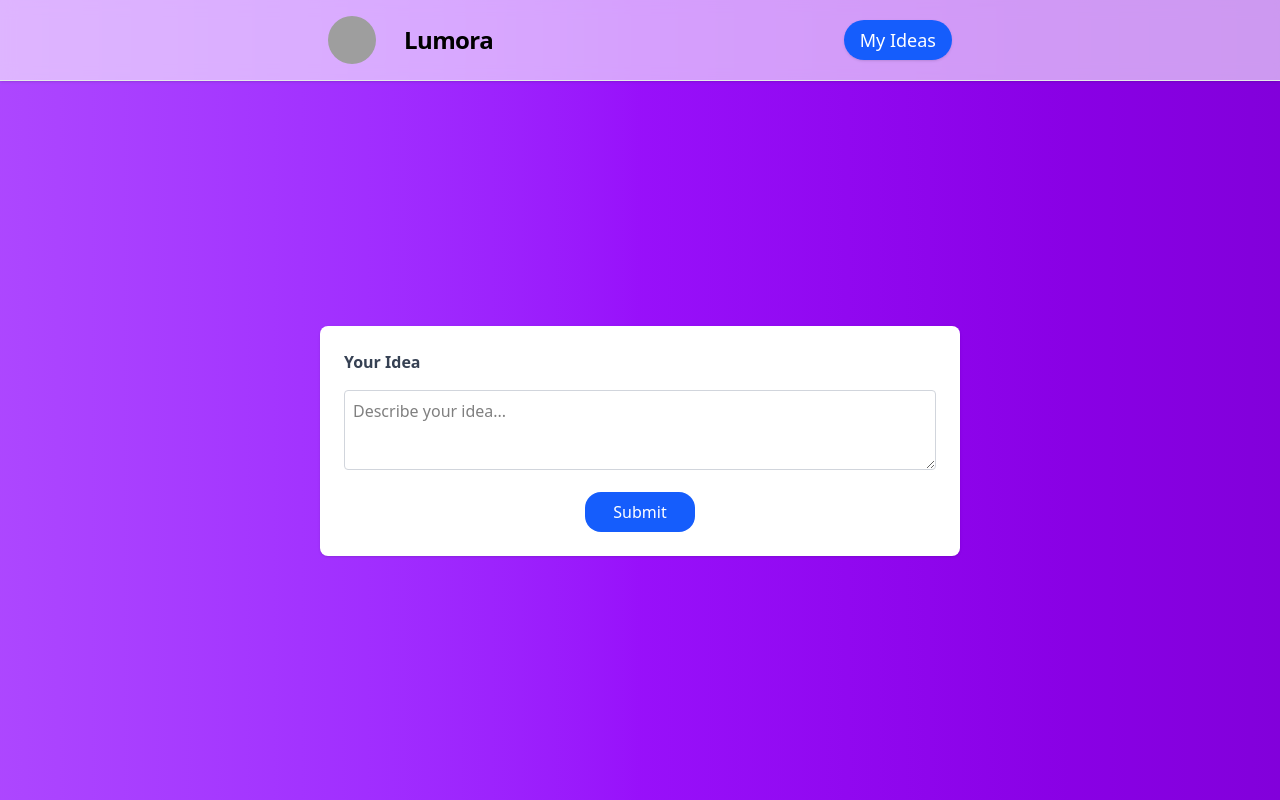
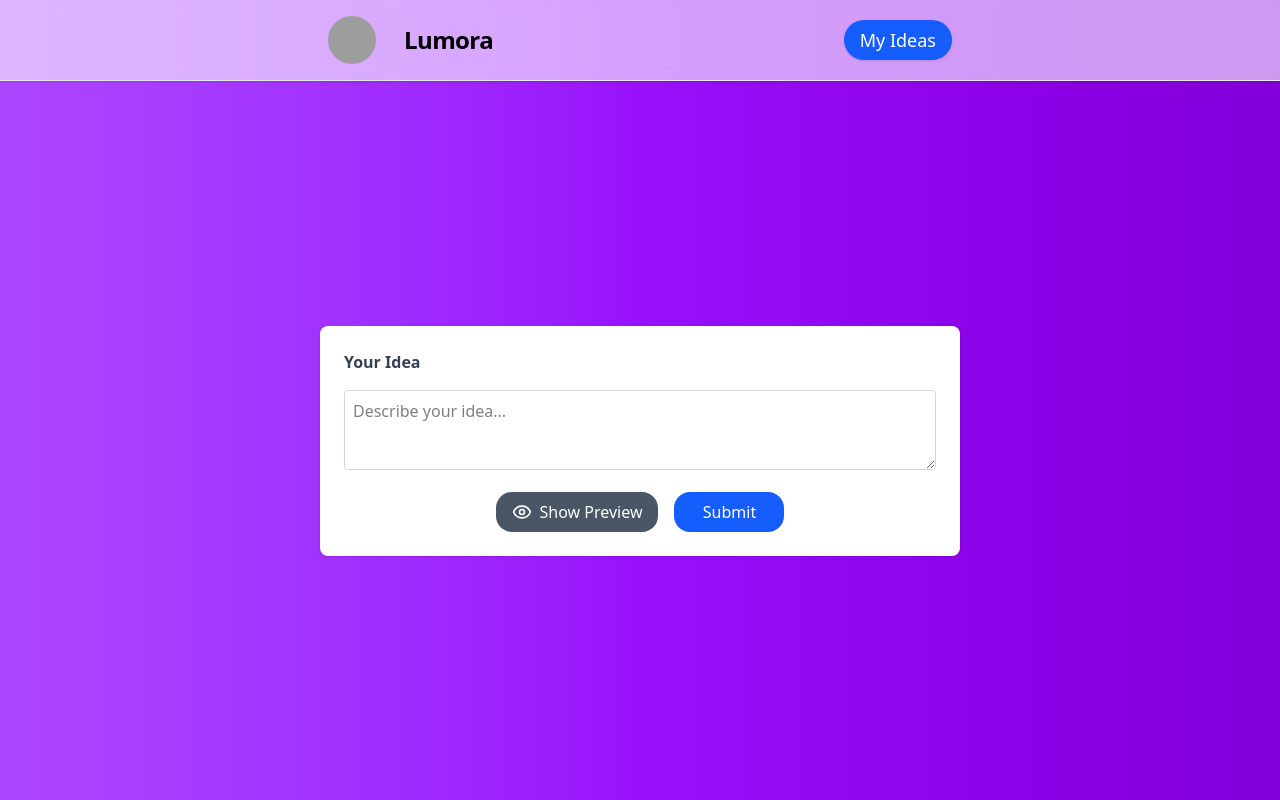
Before and after one commit to ahMEDhat-7/Lumora, a React (Vite) app in the folder apps/frontend/: page / in a window 1280 px wide. Built offline with nearby package versions, Linux system fonts and the light colour scheme; grey boxes are pictures that could not be loaded.

Commit message:
add: Previewer for idea before submitting it

```diff
--- a/apps/frontend/src/components/Form.tsx
+++ b/apps/frontend/src/components/Form.tsx
@@ -1,5 +1,6 @@
 import { useState } from 'react';
-import { Loader2 } from 'lucide-react';
+import { Loader2, Eye } from 'lucide-react';
+import WebPreview from './WebPreview';
 
 interface FormProps {
   onSuccess?: (sections: string[]) => void;
@@ -9,6 +10,7 @@ const Form = ({ onSuccess }: FormProps) => {
   const [idea, setIdea] = useState('');
   const [loading, setLoading] = useState(false);
   const [error, setError] = useState('');
+  const [showPreview, setShowPreview] = useState(false);
 
   const handleSubmit = async (e: React.FormEvent) => {
     e.preventDefault();
@@ -47,10 +49,18 @@ const Form = ({ onSuccess }: FormProps) => {
         disabled={loading}
       />
       {error && <div className="text-red-500 text-sm">{error}</div>}
-      <div className="flex justify-center">
+      <div className="flex justify-center gap-4">
+        <button
+          type="button"
+          onClick={() => setShowPreview(!showPreview)}
+          className="bg-gray-600 text-white px-4 py-2 rounded-2xl hover:bg-gray-800 transition flex items-center justify-center"
+        >
+          <Eye className="h-5 w-5 mr-2" />
+          {showPreview ? 'Hide Preview' : 'Show Preview'}
+        </button>
         <button
           type="submit"
-          className="bg-blue-600 text-white px-4 py-2 rounded-2xl  hover:bg-blue-800 transition disabled:opacity-50 flex items-center justify-center min-w-[110px]"
+          className="bg-blue-600 text-white px-4 py-2 rounded-2xl hover:bg-blue-800 transition disabled:opacity-50 flex items-center justify-center min-w-[110px]"
           disabled={loading}
         >
           {loading ? (
@@ -61,6 +71,11 @@ const Form = ({ onSuccess }: FormProps) => {
           ) : 'Submit'}
         </button>
       </div>
+      {showPreview && (
+        <div className="mt-8 border rounded-lg overflow-hidden">
+          <WebPreview />
+        </div>
+      )}
     </form>
   );
 };
--- /dev/null
+++ b/apps/frontend/src/components/WebPreview.tsx
@@ -0,0 +1,47 @@
+import { useState, useEffect } from 'react';
+
+interface Section {
+  title: string;
+  content: string;
+}
+
+interface WebPreviewProps {
+  sections?: Section[];
+}
+
+const WebPreview = ({ sections = [] }: WebPreviewProps) => {
+  // Dummy sections if none provided
+  const [displaySections, setDisplaySections] = useState<Section[]>([
+    { title: 'Hero', content: 'Welcome to our amazing platform' },
+    { title: 'About', content: 'Learn more about what we do' },
+    { title: 'Contact', content: 'Get in touch with us' }
+  ]);
+
+  useEffect(() => {
+    if (sections.length > 0) {
+      setDisplaySections(sections);
+    }
+  }, [sections]);
+
+  return (
+    <div className="bg-white p-4">
+      <div className="flex gap-4 overflow-x-auto pb-4">
+        {displaySections.map((section, index) => (
+          <section
+            key={section.title}
+            className={`flex-shrink-0 w-[300px] h-[400px] flex flex-col p-6 rounded-lg ${
+              index % 2 === 0 ? 'bg-gray-50' : 'bg-white'
+            } border border-gray-200 shadow-sm`}
+          >
+            <h2 className="text-2xl font-bold mb-4 text-gray-800">{section.title}</h2>
+            <div className="prose flex-grow">
+              <p className="text-gray-600">{section.content}</p>
+            </div>
+          </section>
+        ))}
+      </div>
+    </div>
+  );
+};
+
+export default WebPreview;
```
